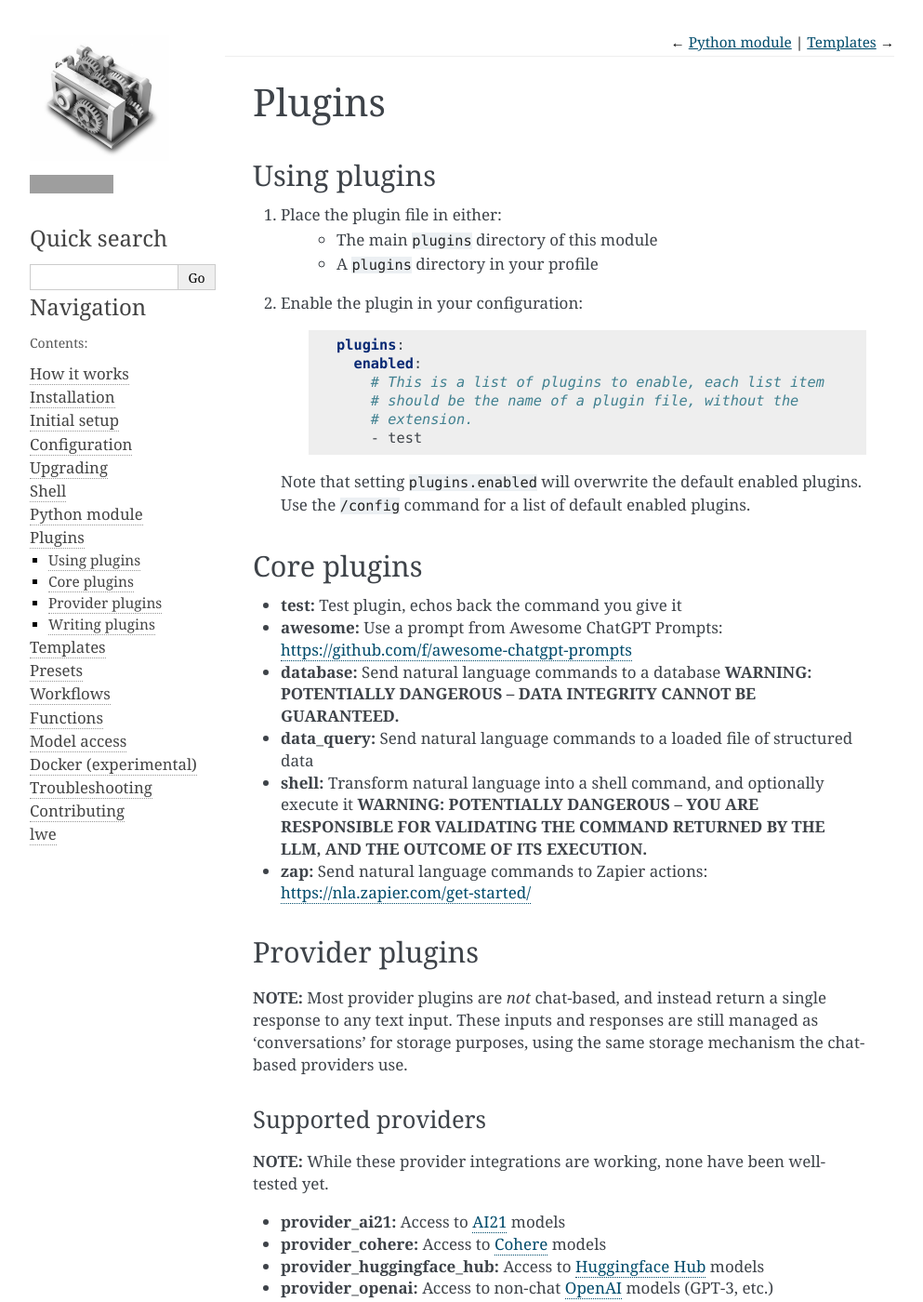
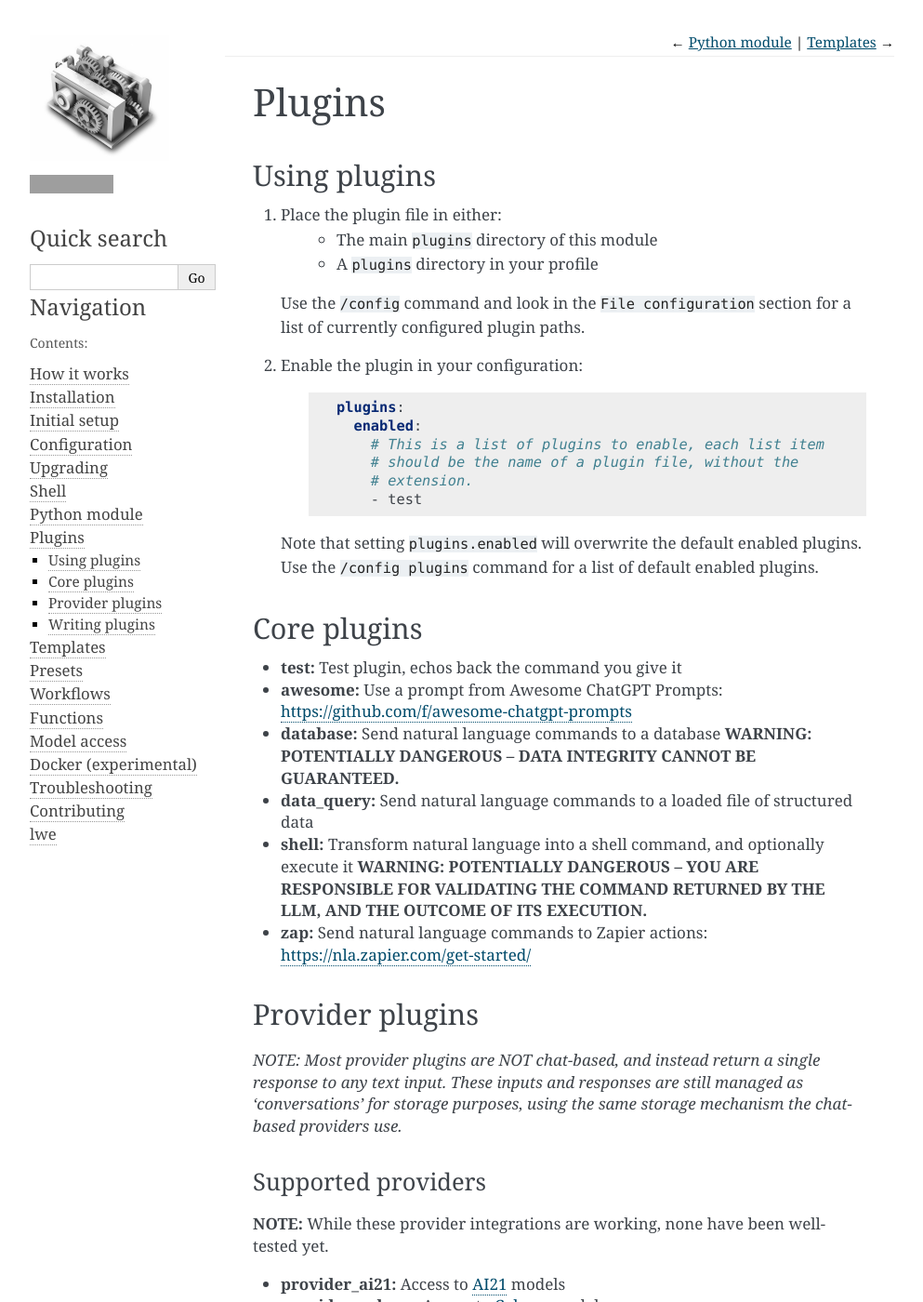
Before and after one commit to llm-workflow-engine/llm-workflow-engine, a Sphinx documentation site: the page built from docs/plugins.rst, in a window 1280 px wide and 1400 px high. Shown: the whole window at 93% size, without its empty margins (148-1141 px from the left). Built offline with Sphinx 7.4.7, drawn with Linux system fonts in a browser that asks for light colours; grey boxes are pictures that could not be loaded.

Commit message:
small doc tweaks

```diff
--- a/docs/conf.py
+++ b/docs/conf.py
@@ -56,7 +56,7 @@
     # 'logo': 'images/cog-brain-trimmed.png',
     'logo': 'images/lwe-logo.png',
     'logo_name': False,
-    'fixed_sidebar': True,
+    'fixed_sidebar': False,
     'show_powered_by': False,
     'show_relbars': True,
     'sidebar_collapse': True,
--- a/docs/plugins.rst
+++ b/docs/plugins.rst
@@ -11,6 +11,8 @@
     * The main ``plugins`` directory of this module
     * A ``plugins`` directory in your profile
 
+   Use the ``/config`` command and look in the ``File configuration`` section for a list of currently configured plugin paths.
+
 #. Enable the plugin in your configuration:
 
      .. code-block:: yaml
@@ -22,7 +24,7 @@
            # extension.
            - test
 
-   Note that setting ``plugins.enabled`` will overwrite the default enabled plugins. Use the ``/config`` command for a list of default enabled plugins.
+   Note that setting ``plugins.enabled`` will overwrite the default enabled plugins. Use the ``/config plugins`` command for a list of default enabled plugins.
 
 
 -----------------------------------------------
@@ -41,9 +43,9 @@
 Provider plugins
 -----------------------------------------------
 
-**NOTE:** Most provider plugins are *not* chat-based, and instead return a single response to any text input.
+*NOTE: Most provider plugins are NOT chat-based, and instead return a single response to any text input.
 These inputs and responses are still managed as 'conversations' for storage purposes, using the same storage
-mechanism the chat-based providers use.
+mechanism the chat-based providers use.*
 
 
 ^^^^^^^^^^^^^^^^^^^^^^^^^^^^^^^^^^^^^^^^^^^^^^^
--- a/docs/templates.rst
+++ b/docs/templates.rst
@@ -2,7 +2,7 @@
 Templates
 ===============================================
 
-LWE comes with a full template management system.
+LWE comes with a full template management system, leveraging the power of the venerable `Jinja <https://jinja.palletsprojects.com/en/3.1.x/>`_ framework.
 
 Templates allow storing text in template files, and quickly leveraging the contents as your user input.
 
--- a/docs/workflows.rst
+++ b/docs/workflows.rst
@@ -8,7 +8,7 @@
 
 The wrapper supports more complex linear workflows via built-in integration for `Ansible playbooks <https://docs.ansible.com/ansible/latest/playbook_guide/playbooks_intro.html>`_.
 
-Some example workflows are included, run ``/workflows`` to list them, and ``/workflow-show workflowname`` to view the playbook configuration for a particular workflow.
+If you chose to install the example workflows, you can run ``/workflows`` to list them, and ``/workflow-show workflowname`` to view the playbook configuration for a particular workflow.
 
 To execute a workflow, run ``/workflow-run workflowname`` -- depending on configuration, workflows can either be run ad hoc (not saved to the database), or associated with a conversation stored in the database.
 
@@ -16,8 +16,8 @@
 
 The wrapper implements a custom Ansible module, ``lwe_llm``, which handles communicating with the LLM and storing the response for each task execution. For supported arguments and return values, see the `module documentation <https://github.com/llm-workflow-engine/llm-workflow-engine/blob/main/lwe/backends/api/workflow/library/lwe_llm.py>`_.
 
-It is also possible to execute workflows directly with ``ansible-playbook``, by simply navigating to the ``lwe/backends/api/workflow`` directory:
+It is also possible to execute workflows directly with ``ansible-playbook``, by simply navigating to the ``lwe/backends/api/workflow`` directory and running:
 
 .. code-block:: bash
 
-   ansible-playbook playbooks/hello-world.yaml
+   ansible-playbook </path/to/workflow.yaml>
```
